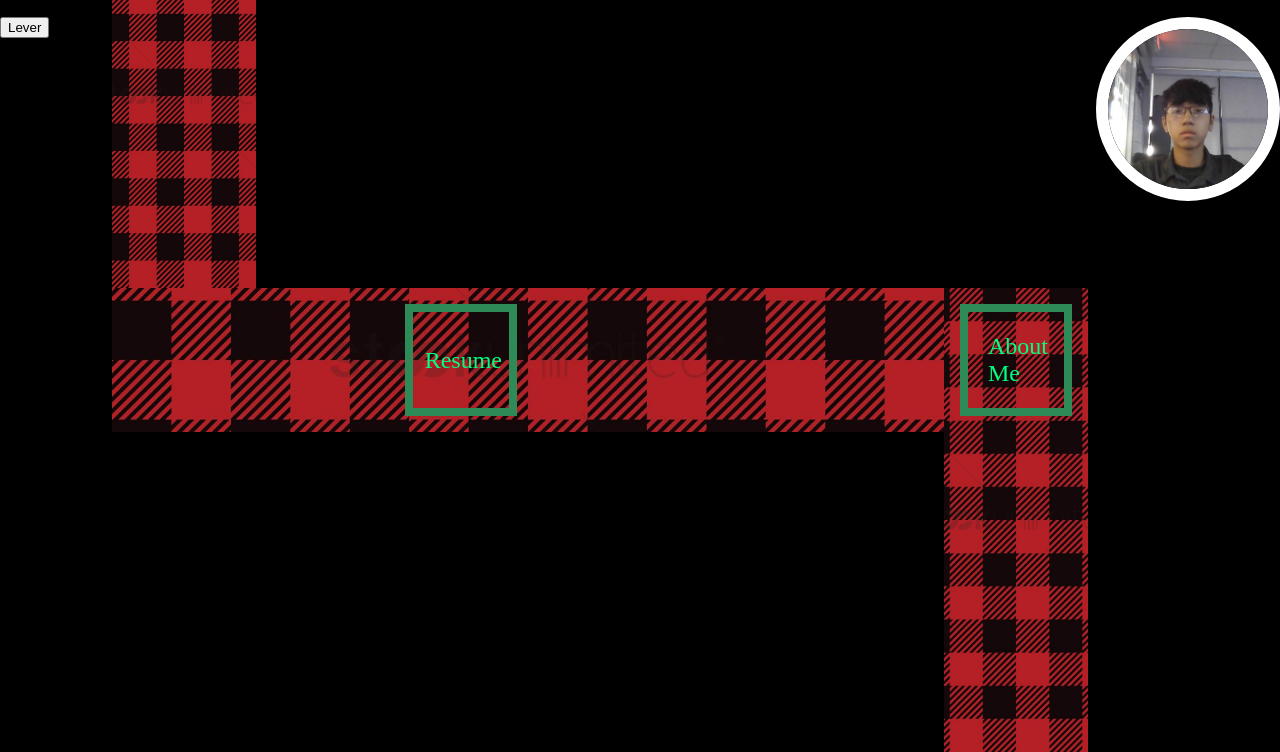
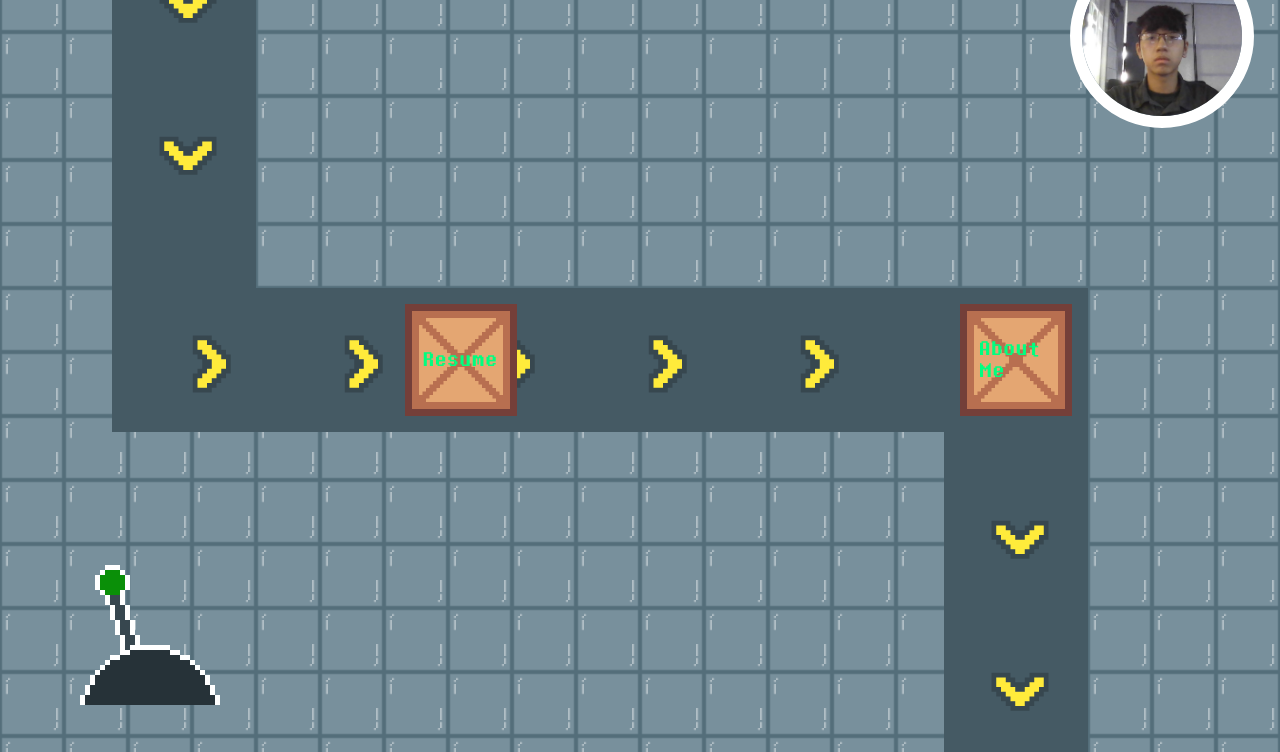
Before and after one commit to jlam303/portfolio, a plain HTML site: page index.html in a window 1280 px wide. Shown: the part 96-848 px from the top of the page. Drawn offline with Linux system fonts and the light colour scheme.

Commit message:
Added main images, scaling, and fixed animations

```diff
--- a/index.html
+++ b/index.html
@@ -9,7 +9,7 @@
 </head>
 <body>
     <nav>
-        <h1 id="name">Jonathan Lam</h1>
+        <h1 id="name">Jonathan Lam's Portfolio</h1>
     </nav>
     <div class="boxes" id="box1">
         <a class="links" id="about" href="aboutMe.html">About Me</a>
@@ -21,12 +21,12 @@
         <a class="links" href="projects.html">Projects</a>
     </div>
     <div id="belt">
-            <img id="downBelt1" src="checker.png" alt="">
-            <img id="rightBelt" src="checker.png" alt="">
-            <img id="downBelt2" src="checker.png" alt="">
+        <div id="downBelt1"> </div>
+        <div id="rightBelt"> </div>
+        <div id="downBelt2"> </div>
     </div>
-    <img id="profilePic" src="me.jpg" alt="">
-    <button onclick="pauseBelt()">Lever</button>
+    <img id="profilePic" src="./images/me.jpg" alt="">
+    <button onclick="pauseBelt()"  id="leverB"><img id="lever" src="./images/Lever1.png" alt="A lever picture"></button>
     <script src="script.js"></script>
 </body>
 </html>
--- a/script.js
+++ b/script.js
@@ -3,19 +3,28 @@ let beltOn = true;
 function pauseBelt(){
     if(beltOn == true)
     {
+        document.getElementById("lever").src = "./images/Lever2.png"
         for(let i =1;i<=3;i++)
         {
             boxes = document.getElementById("box" + i)
             boxes.style.animationPlayState = "paused";
+            document.getElementById("downBelt1").style.backgroundImage = 'url("./images/ConveyorD1.png")';
+            document.getElementById("rightBelt").style.backgroundImage = 'url("./images/Conveyor1.png")';
+            document.getElementById("downBelt2").style.backgroundImage = 'url("./images/ConveyorD1.png")';
         }
     }
     else{
+        document.getElementById("lever").src = "./images/Lever1.png"
         for(let i =1;i<=3;i++)
         {
             boxes = document.getElementById("box" + i)
             boxes.style.animationPlayState = "running";
+            document.getElementById("downBelt1").style.backgroundImage = 'url("./images/ConveyorD.gif")';
+            document.getElementById("rightBelt").style.backgroundImage = 'url("./images/Conveyor.gif")';
+            document.getElementById("downBelt2").style.backgroundImage = 'url("./images/ConveyorD.gif")';
         }
     }
     if(beltOn == true) beltOn = false;
     else beltOn = true
+
 }
--- a/style.css
+++ b/style.css
@@ -2,7 +2,8 @@ body{
     margin: 0%;
     padding: 0%;
     overflow: hidden;
-    background-color: black;
+    background-image: url(./images/Tile.png);
+    background-size: 8vmin;
 }
 #name{
     text-align: center;
@@ -10,12 +11,14 @@ body{
     top: 0%;
     font-size: 5vmin;
     color: springgreen;
+    font-family: Pixel;
 }
 .links{
-    font-size: 3vmin;
+    font-size: 2.3vmin;
     padding: 4.5vmin 1.5vmin 4.5vmin 1.5vmin;
     text-decoration: none;
     color: springgreen;
+    font-family: Pixel;
 }
 #about{
     padding: 2.8vmin 2.5vmin 2.8vmin 2.5vmin;
@@ -26,11 +29,26 @@ body{
 #box2 {
     animation-delay: -2s;
 }
+#leverB{
+    border: none;
+    background: none;
+    position: absolute;
+    top: calc(100% - 20vmin);
+    left: 5vw;
+}
+#leverB:hover{
+    cursor: pointer;
+}
 
+#lever{
+    height: 20vmin;
+    width: 20vmin;
+}
 .boxes{
-    border: seagreen solid 1vmin;
-    height: 12vmin;
-    width: 12vmin;
+    background-image: url(./images/Box.png);
+    background-size: 14vmin;
+    height: 14vmin;
+    width: 14vmin;
     position: absolute;
     animation-name: boxes;
     animation-duration: 6s;
@@ -42,7 +60,7 @@ body{
     justify-content: space-around;
     align-items: center;
 }
-#belt > img{
+#belt > div{
     position: absolute;
     z-index: -1;
 }
@@ -51,33 +69,48 @@ body{
     left: calc(10% - 2vmin);
     width: 18vmin;
     height: calc(50% - 2vmin);
-    object-fit: cover;
-    object-position: center;
+    background-image: url("./images/ConveyorD.gif");
+    background-size: 19vmin;
 }
 #rightBelt {
     top: calc(50% - 2vmin);
     left: calc(10% - 2vmin);
     width: 65%;
     height: 18vmin;
-    object-fit: cover;
-    object-position: center;
+    background-image: url("./images/Conveyor.gif");
+    background-size: 19vmin;
 }
 #downBelt2 {
     top: calc(50% - 2vmin);
     left: calc(75% - 2vmin);
     width: 18vmin;
     height: calc(60% - 2vmin);
-    object-fit: cover;
-    object-position: center;
+    background-image: url("./images/ConveyorD.gif");
+    background-size: 19vmin;
 }
 @keyframes boxes{
     0% {left: 10%;}
     50%{left: 75%; top:50%}
-    69% {left: 75%; top: 120%;opacity: 100%;}
-    70% {left: 75%; top: 120%;opacity: 0%;}
-    79% {left: 10%; top: -20%;opacity: 0%;}
-    80% {left: 10%; top: -20%;opacity: 100%;}
+    69% {left: 75%; top: 120%;visibility: visible;}
+    70% {left: 75%; top: 120%;visibility: hidden;}
+    79% {left: 10%; top: -20%;visibility: hidden;}
+    80% {left: 10%; top: -20%;visibility: visible;}
     100% {left: 10%; top: 50%;}
+}
+#lid{
+    animation-name: open;
+    animation-duration: 2s;
+    animation-iteration-count: 1;
+    animation-fill-mode: forwards;
+    position: absolute;
+    width: 100%;
+    height: 100%;
+    object-fit: cover;
+}
+@keyframes open{
+    0% {left: 0%;}
+    99% {left: 100%;}
+    100% {left: 100%;visibility: hidden;}
 }
 #profilePic{
     border: 1.5vmin white solid;
@@ -85,6 +118,11 @@ body{
     width: 20vmin;
     object-fit: cover;
     border-radius: 50%;
-    float: right;
-
+    position: absolute;
+    bottom: calc(95% - 23vmin);
+    right: 2vw;
 }
+@font-face {
+    font-family: "Pixel";
+    src: url("./images/big-shot.ttf");
+}
```
Also changed, not shown: aboutME.html (added, +13 -0 lines), projects.html (added, +13 -0 lines), resume.html (added, +13 -0 lines), checker.png (deleted), images/Box.png (added), images/Conveyor.gif (added), images/Conveyor1.png (added), images/ConveyorD.gif (added), images/ConveyorD1.png (added), images/Lever1.png (added), images/Lever2.png (added), images/Tile.png (added), images/big-shot.ttf (added), images/me.jpg (renamed from me.jpg).
